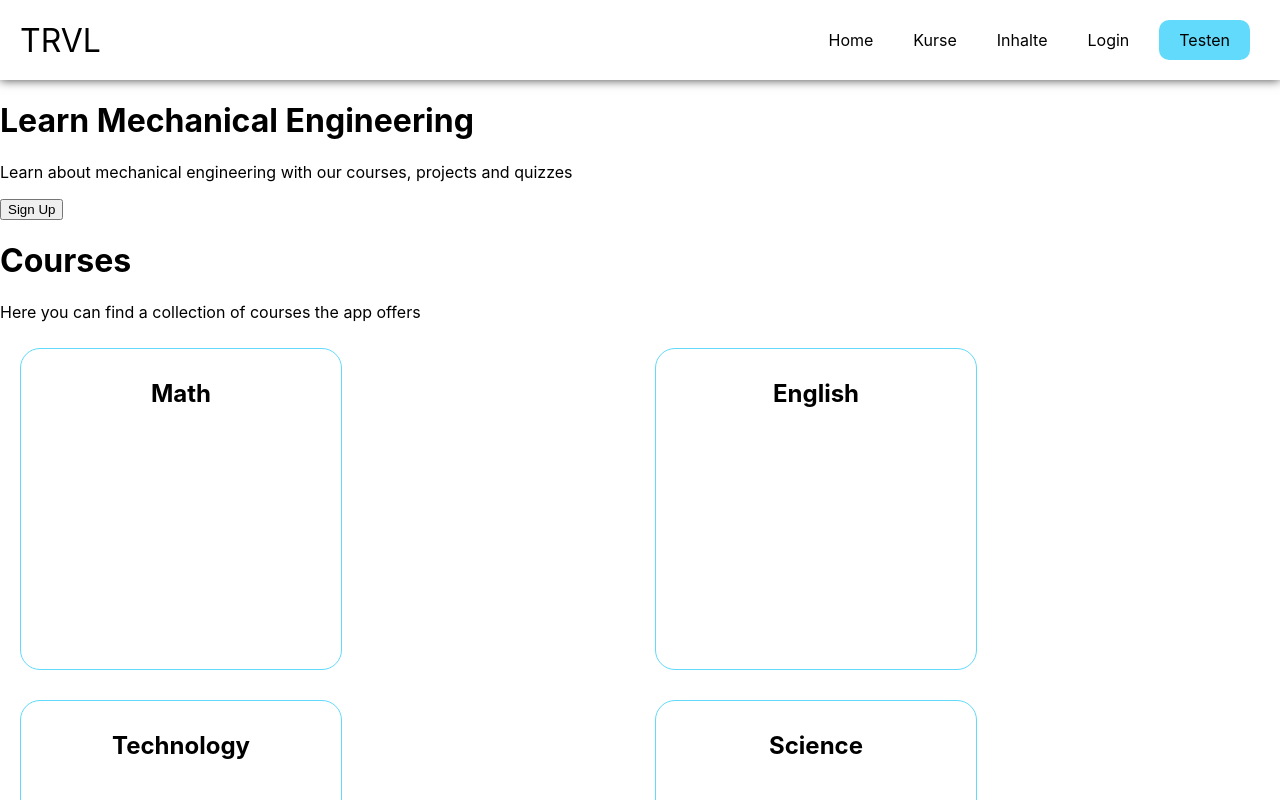
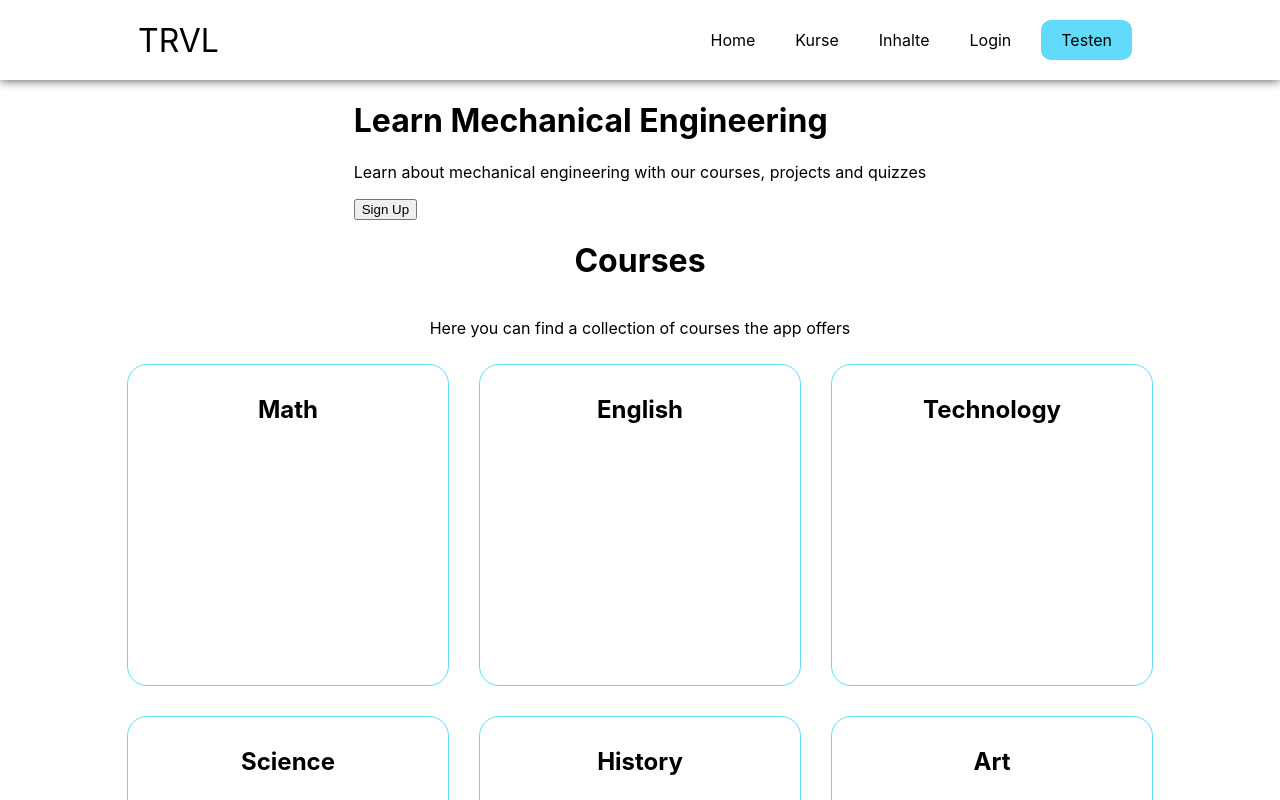
Before and after one commit to HuberAdrian/learning-platform, a React (Create React App) app: page / in a window 1280 px wide. Shown: the top 800 px of the page. Built offline with nearby package versions, Linux system fonts and the light colour scheme.

Commit message:
added css

```diff
--- a/src/App.css
+++ b/src/App.css
@@ -53,6 +53,10 @@
 
 /* ------------------- CSS for Navbar ---------------------- */
 
+.navbar {
+  box-shadow: 0px 0px 10px rgba(0, 0, 0, 0.75);
+}
+
 .nav-container {
   position: sticky;
   top: 0;
@@ -65,7 +69,6 @@
   z-index: 1;
   background-color: white;
   border-bottom: 0;
-  box-shadow: 0px 0px 10px rgba(0, 0, 0, 0.75);
 }
 
 .nav-logo {
@@ -115,10 +118,13 @@
 }
 
 @media (min-width: 768px) {
+
   .nav-container {
     flex-direction: row;
     justify-content: space-between;
     align-items: center;
+    padding: 10px 10%;
+
   }
 
   .nav-menu {
@@ -157,12 +163,13 @@
 
 
 /* ------------------- CSS for Home ---------------------- */
-.homecontainer {
+.home-container {
   display: flex;
   flex-direction: column;
   justify-content: center;
   align-items: center;
   margin: 0 10px;
+  padding: 0px 10%;
 }
 
 /* ------------------- CSS for Pricing ---------------------- */
@@ -365,3 +372,9 @@
     grid-template-columns: repeat(2, 1fr);
   }
 }
+
+@media (min-width: 1024px) {
+  .courses-container {
+    grid-template-columns: repeat(3, 1fr);
+  }
+}
--- a/src/Home.js
+++ b/src/Home.js
@@ -15,7 +15,7 @@ function Home() {
     return (
         <div>
             <Navbar/>
-            <div className="home__container">
+            <div className="home-container">
                 <div className="home__text">
                     <h1>Learn Mechanical Engineering</h1>
                     <p>Learn about mechanical engineering with our courses, projects and quizzes</p>
--- a/src/components/Navbar.js
+++ b/src/components/Navbar.js
@@ -43,7 +43,8 @@ function Navbar() {
   return (
     <>
       <IconContext.Provider value={{ color: '#000' }}>
-        <div className='nav-container'>
+        <div className='navbar'>
+          <div className='nav-container'>
             <HashLink to='/#home' className='nav-logo' onClick={closeMobileMenu}>
               TRVL <i className='fab fa-typo3' />
             </HashLink>
@@ -79,7 +80,7 @@ function Navbar() {
         <div className='menu-icon' onClick={handleToggle}>
               {toggleNavbar ? <FaTimes /> : <FaBars />}
         </div>
-
+        </div>
         </div>
       </IconContext.Provider>
     </>
```
